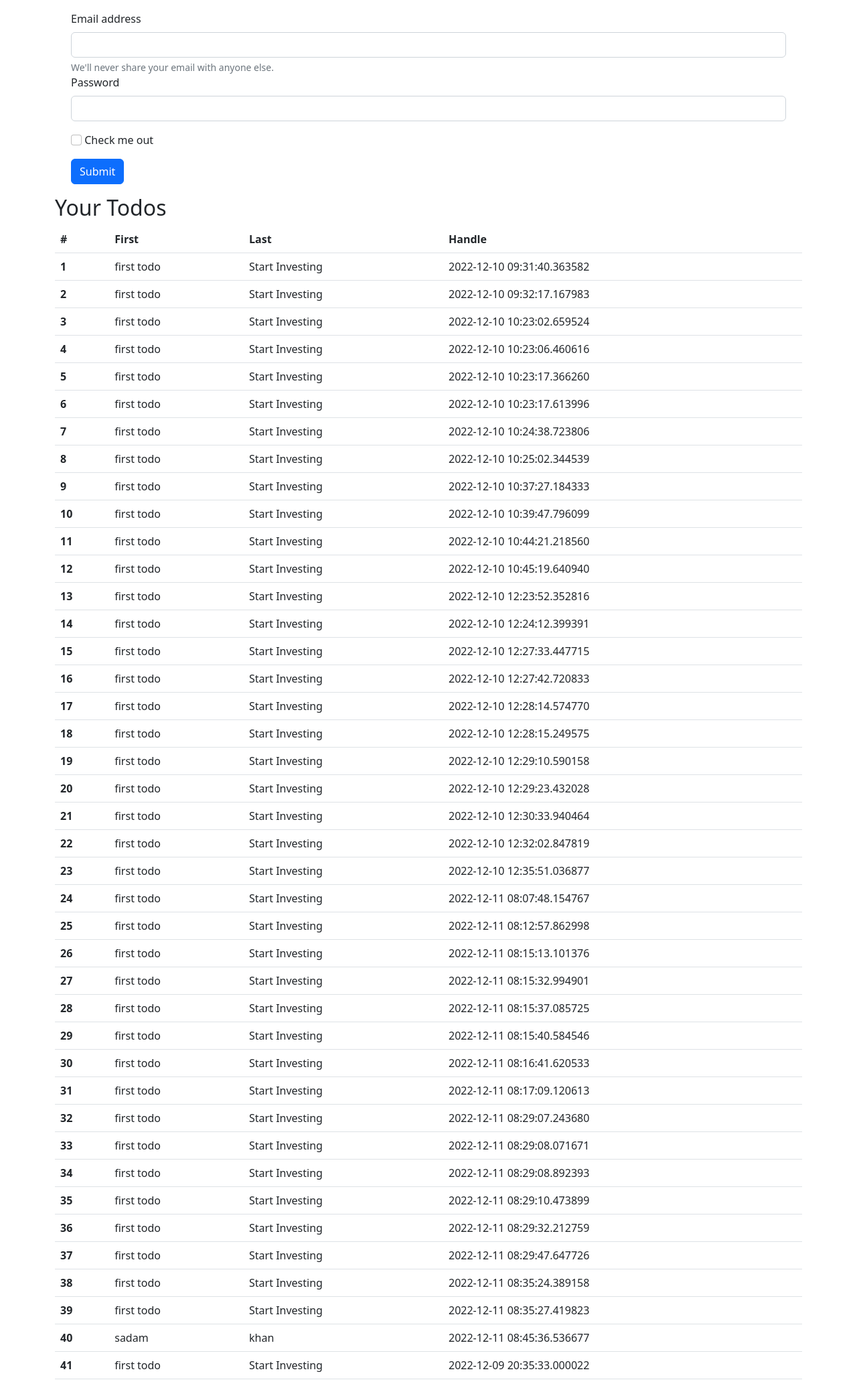
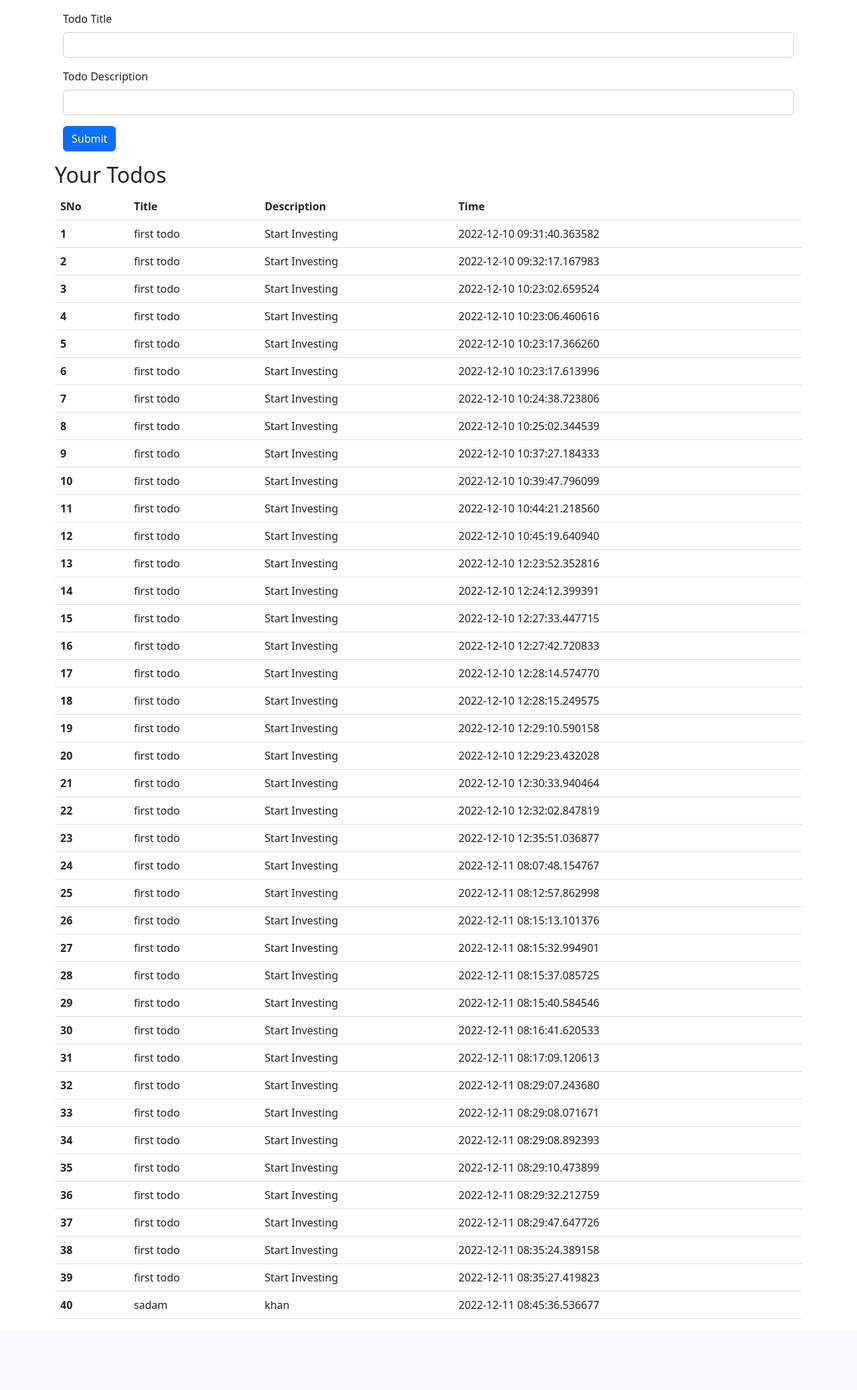
Before and after one commit to Sadam-PK/flask-01, a Flask app: page / in a window 1280 px wide. Shown: the part 56-2131 px from the top of the page at 67% size. After the commit the page ends 2025 px from the top, so only its background shows below. Run offline with Flask 2, Linux system fonts and the light colour scheme; data comes from the database, SQL or seed files in the repository; both versions use the stored data as it was after the commit.

Commit message:
dynamic insertion done

```diff
--- a/app.py
+++ b/app.py
@@ -1,6 +1,6 @@
 from datetime import datetime
 
-from flask import Flask, render_template
+from flask import Flask, render_template, request
 from flask_sqlalchemy import SQLAlchemy
 
 app = Flask(__name__)
@@ -18,20 +18,20 @@
     date_created = db.Column(db.DateTime, default=datetime.utcnow)
 
 
-@app.route('/')
-def show():
-    todo = Todo(title="first todo", desc="Start Investing")
-    db.session.add(todo)
-    db.session.commit()
+@app.route('/', methods=['GET', 'POST'])
+def insert_todo():
+    if request.method == 'POST':
+        title = request.form['title']
+        desc = request.form['desc']
+        todo = Todo(title=title, desc=desc)
+        db.session.add(todo)
+        db.session.commit()
     all_todo = Todo.query.all()
-    # print(all_todo)
-    return render_template('index.html', all_todo=all_todo)
+    return render_template('index.html', todo_list=all_todo)
 
 
-@app.route('/show')
+@app.route('/products')
 def products():
-    all_todo = Todo.query.all()
-    print(all_todo)
     return 'This is products page.'
 
 
--- a/templates/index.html
+++ b/templates/index.html
@@ -50,21 +50,17 @@
         </div>
     </div>
 </nav>
-<div class="container">
-    <form class="container my-3">
+<div class="container my-3">
+    <form action='/' method="POST">
         <div class="container">
-            <label for="exampleInputEmail1" class="form-label">Email address</label>
-            <input type="email" class="form-control" id="exampleInputEmail1" aria-describedby="emailHelp">
-            <div id="emailHelp" class="form-text">We'll never share your email with anyone else.</div>
-        </div>
-        <div class="container">
-            <label for="exampleInputPassword1" class="form-label">Password</label>
-            <input type="password" class="form-control" id="exampleInputPassword1">
+            <label for="title" class="form-label">Todo Title</label>
+            <input type="text" name="title" class="form-control" id="title" aria-describedby="emailHelp">
         </div>
         <div class="container my-3">
-            <input type="checkbox" class="form-check-input" id="exampleCheck1">
-            <label class="form-check-label" for="exampleCheck1">Check me out</label>
+            <label for="desc" class="form-label">Todo Description</label>
+            <input type="text" name="desc" class="form-control" id="desc">
         </div>
+
         <div class="container my-3">
             <button type="submit" class="btn btn-primary">Submit</button>
         </div>
@@ -75,14 +71,14 @@
     <table class="table">
         <thead>
         <tr>
-            <th scope="col">#</th>
-            <th scope="col">First</th>
-            <th scope="col">Last</th>
-            <th scope="col">Handle</th>
+            <th scope="col">SNo</th>
+            <th scope="col">Title</th>
+            <th scope="col">Description</th>
+            <th scope="col">Time</th>
         </tr>
         </thead>
         <tbody>
-        {%for todo in all_todo%}
+        {%for todo in todo_list%}
 
         <tr>
             <th scope="row">{{todo.sno}}</th>
```
Also changed, not shown: instance/todo.db.
